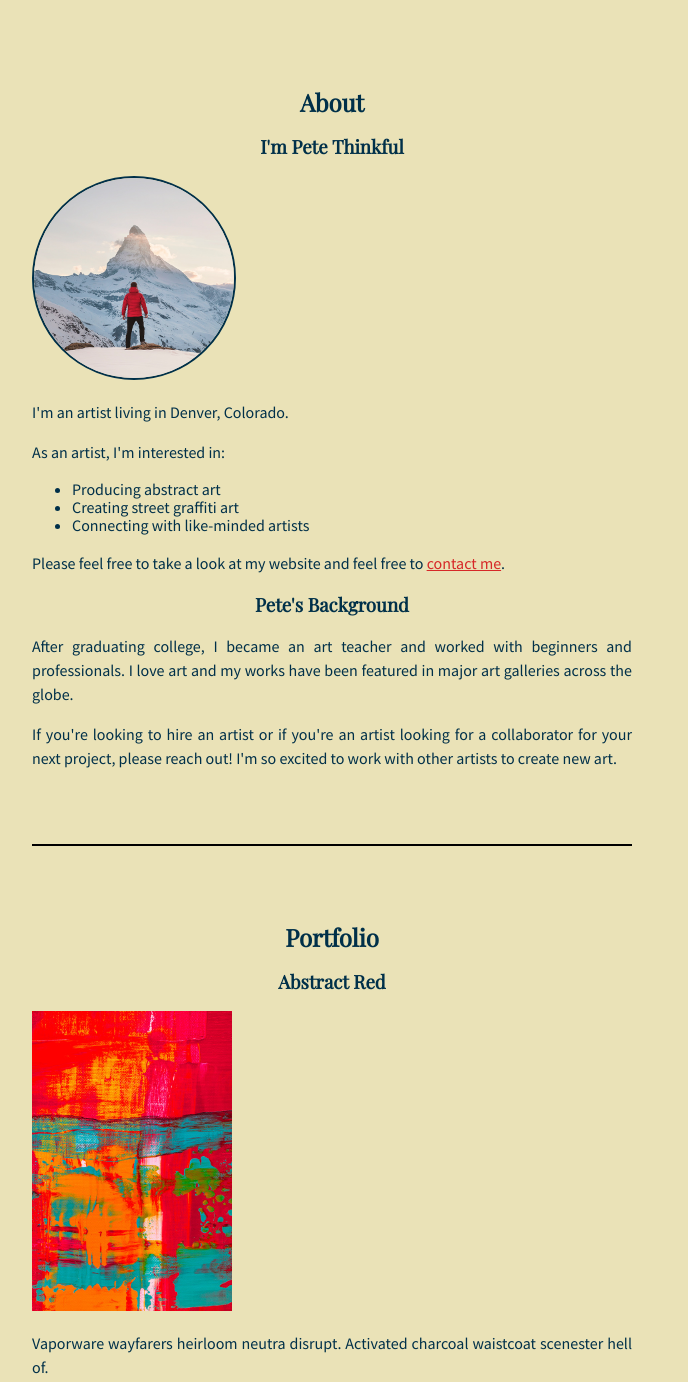
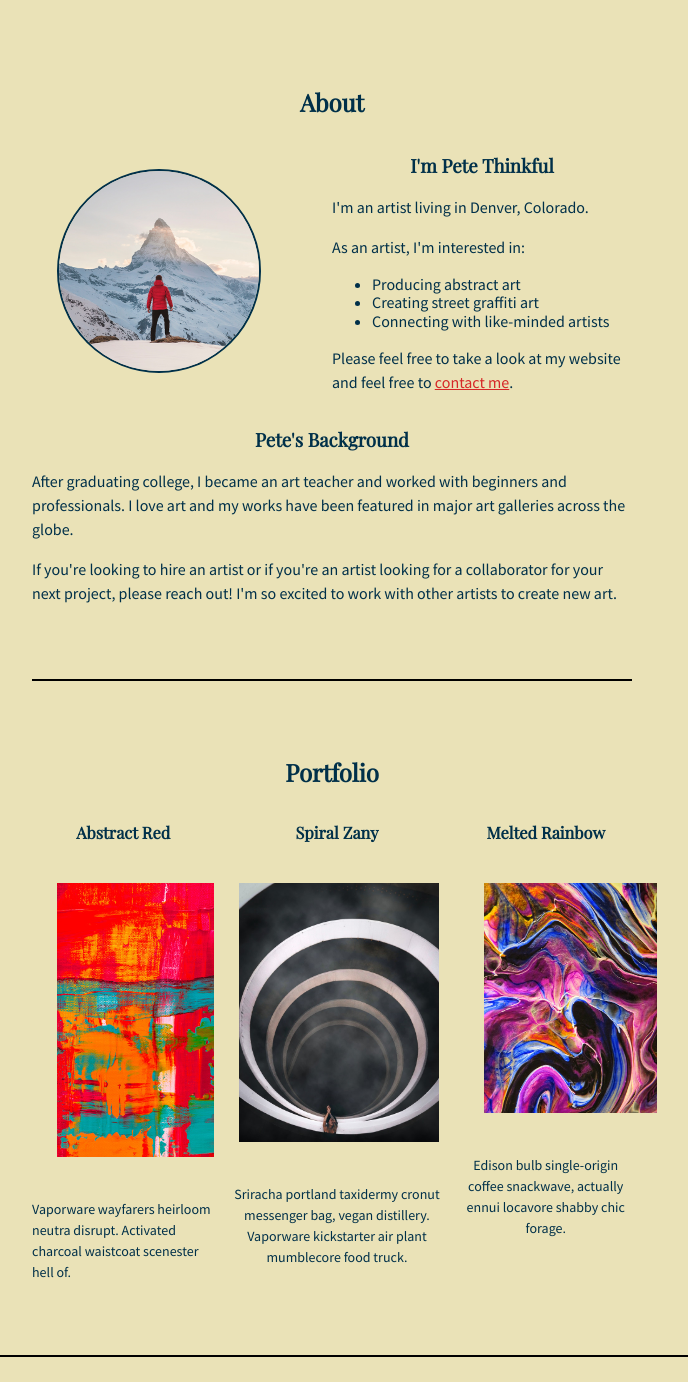
Before and after one commit to JakaylaB/Petes-Thinkful-Portfolio, a plain HTML site: page index.html in a window 1280 px wide. Shown: the part 101-1483 px from the top of the page, without its empty margins (308-996 px from the left). Drawn offline with nearby package versions, Linux system fonts and the light colour scheme.

Commit message:
Add files via upload

```diff
--- a/index.html
+++ b/index.html
@@ -30,9 +30,9 @@
 
         <article id="about">
           <h2>About</h2>
-          <section>
+          <section id="about-section">
 
-            <h3>I'm Pete Thinkful</h3>
+
 
 
 
@@ -45,7 +45,9 @@
               />
             </div>
 
-          <p>I'm an artist living in Denver, Colorado.</p>
+            <div>
+              <h3>I'm Pete Thinkful</h3>
+              <p>I'm an artist living in Denver, Colorado.</p>
             <p>As an artist, I'm interested in:</p>
             <ul>
               <li>Producing abstract art</li>
@@ -56,6 +58,9 @@
               Please feel free to take a look at my website and feel free to
               <a href="#contact">contact me</a>.
             </p>
+            </div>
+
+
           </section>
 
           <section>
@@ -78,11 +83,19 @@
         <!-- Portfolio section -->
         <article id="portfolio">
           <h2>Portfolio</h2>
+          <section id="portfolio-section">
+
+
+
           <section>
             <h3>Abstract Red</h3>
+
             <div>
               <img src="images/abstract-red.png" alt="Abstract Red" />
             </div>
+
+            <div>
+
             <p>
               Vaporware wayfarers heirloom neutra disrupt. Activated charcoal
               waistcoat scenester hell of.
@@ -91,6 +104,7 @@
 
           <section>
             <h3>Spiral Zany</h3>
+
             <div>
               <img src="images/spiral-zany.png" alt="Spiral Zany" />
             </div>
@@ -102,15 +116,25 @@
 
           <section>
             <h3>Melted Rainbow</h3>
+
             <div>
               <img src="images/melted-rainbow.png" alt="Melted Rainbow" />
             </div>
+
             <p>
               Edison bulb single-origin coffee snackwave, actually ennui
               locavore shabby chic forage.
             </p>
           </section>
         </article>
+
+      </div>
+
+
+
+
+
+
 
         <hr />
 
--- a/style.css
+++ b/style.css
@@ -22,6 +22,11 @@ h3 {
 header {
   text-align: center;
   align-items: center;
+  display: flex;
+  justify-content: center;
+}
+
+#about-section{
   display: flex;
 }
 
@@ -49,7 +54,7 @@ article div {
 /* Paragraphs */
 p {
   line-height: 1.5;
-  text-align: justify;
+  /* text-align: justify;*/
 }
 
 /* Links */
@@ -70,6 +75,8 @@ img {
   width: 100%;
   max-width: 200px;
   height: auto;
+  margin:  25px;
+
 
 
 }
@@ -78,6 +85,8 @@ img {
   border: 2px solid #003049;
   border-radius: 50%;
 }
+
+
 
 /* Footer */
 footer {
@@ -88,3 +97,11 @@ footer {
 hr {
   border: 1px solid black;
 }
+
+#portfolio-section{
+  display: flex;
+  font-size: 14px;
+text-align: center;
+
+
+}
```
